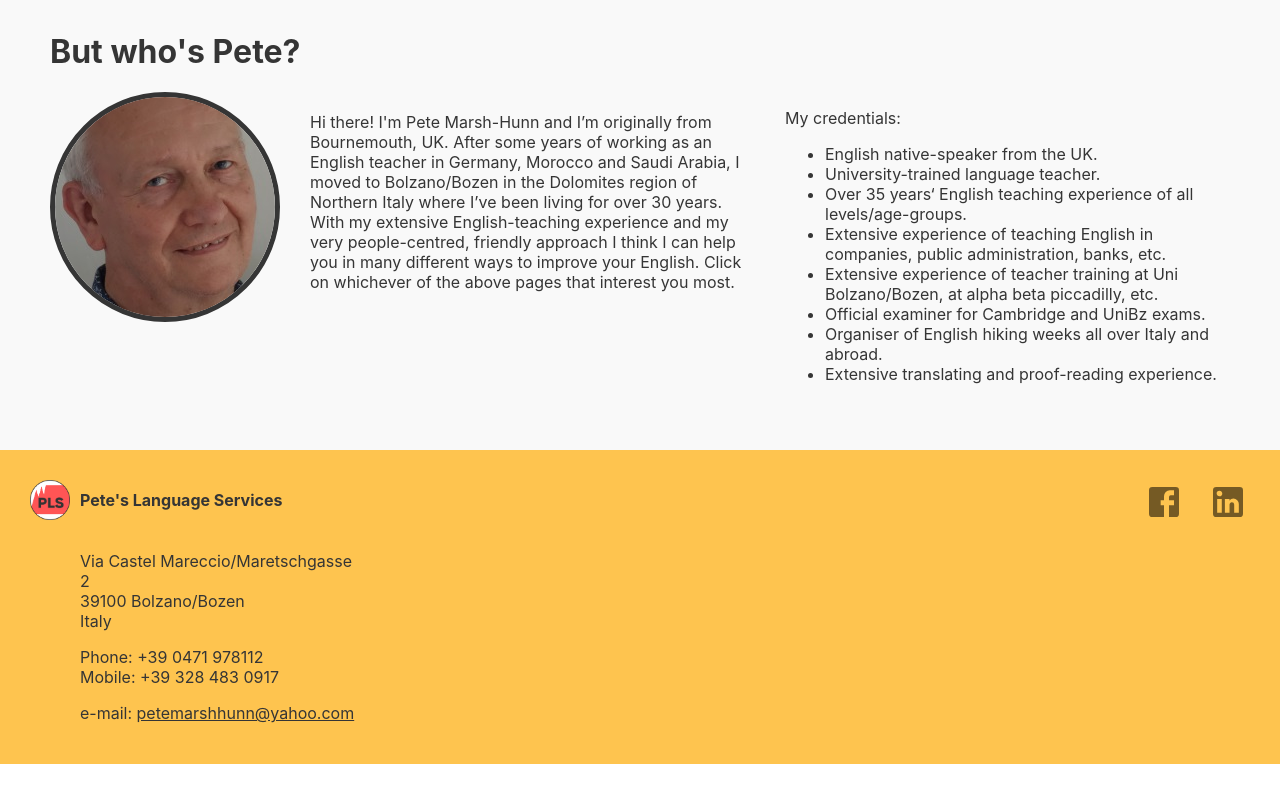
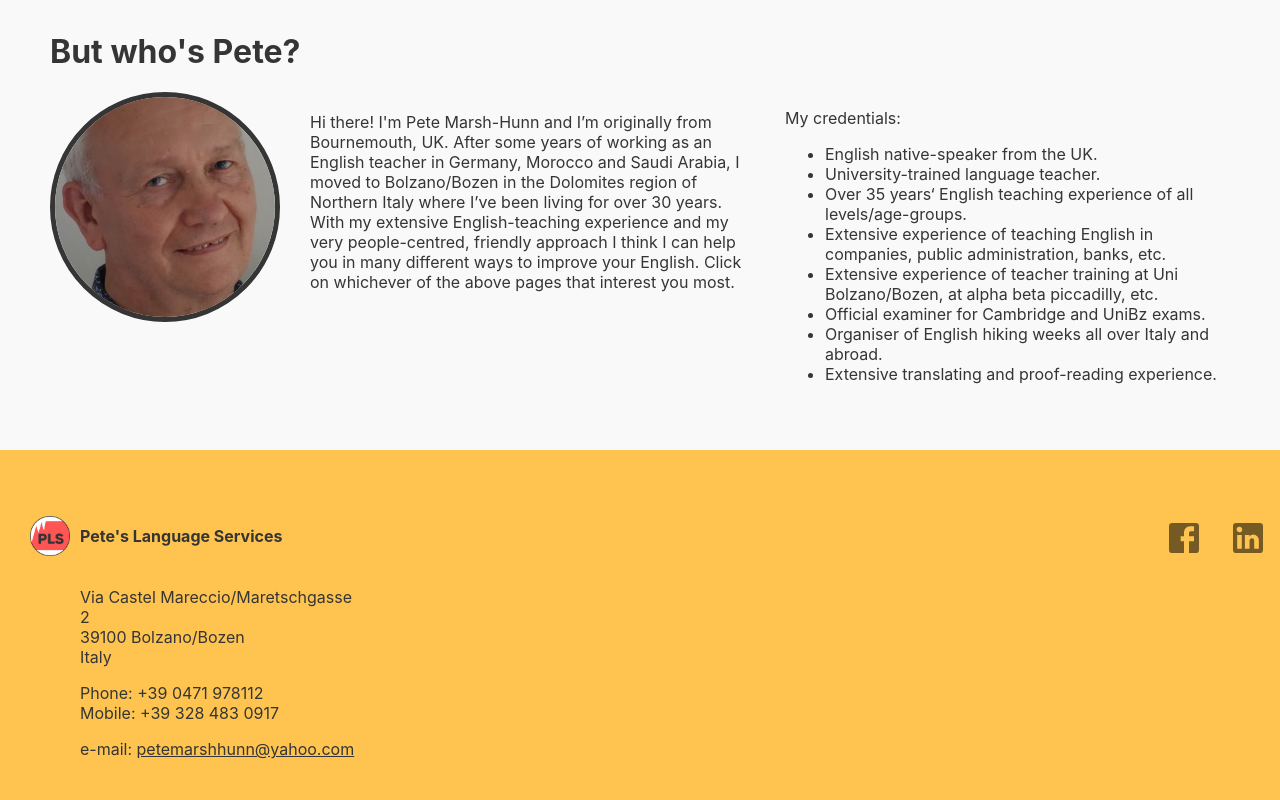
Before and after one commit to danji90/pls, a React (Create React App) app: page /#/home in a window 1280 px wide. Shown: the part 1168-1968 px from the top of the page. Before the commit the page ends 1932 px from the top, so only its background shows below. Built offline with nearby package versions, Linux system fonts and the light colour scheme.

Commit message:
managed to set fixed background image

```diff
--- a/src/components/Footer/Footer.js
+++ b/src/components/Footer/Footer.js
@@ -9,11 +9,16 @@ import logo from '../../utils/images/pls_navbar_logo.png';
 
 const useStyles = makeStyles({
   footer: {
+    position: 'absolute',
+    bottom: 0,
+    width: '100%',
     minHeight: 50,
     display: 'flex',
     justifyContent: 'space-between',
     flexWrap: 'wrap',
     padding: 10,
+    backgroundColor: '#fec44f',
+    zIndex: 999,
   },
   brand: {
     width: 340,
--- a/src/components/Individual/Individual.js
+++ b/src/components/Individual/Individual.js
@@ -5,6 +5,7 @@ import Service from '../Service/Service';
 
 import divider from '../../utils/images/pls_divider.png';
 import desk from '../../utils/images/desk3.jpg';
+import conversation_1 from '../../utils/images/study_group2.jpg';
 import { ReactComponent as PLSLogo } from '../../utils/images/pls_logo.svg';
 
 import serviceData from '../../utils/service_data.js';
@@ -12,6 +13,14 @@ import serviceData from '../../utils/service_data.js';
 const individualServices = serviceData.filter((service) => service.category === 'individual')
 
 const useStyles = makeStyles((theme) => ({
+  image: {
+    position: 'absolute',
+    width: '100%',
+    backgroundImage: `url(${conversation_1})`,
+    backgroundPosition: 'center',
+    backgroundSize: 'cover',
+    backgroundRepeat: 'no-repeat, repeat',
+  },
   landingTitle: {
     width: '100%',
     // backgroundImage: `url(${desk})`,
@@ -27,7 +36,6 @@ const useStyles = makeStyles((theme) => ({
   },
   servicesContainer: {
     width: '100%',
-    backgroundColor: "#f9f9f9",
   }
 }));
 
@@ -43,9 +51,7 @@ const Individual = () => {
       <PlsContainer flexDirection="column">
         <img className={classes.interImage} src={divider} alt="divider" ></img>
         <div className={classes.servicesContainer}>
-          {
-            individualServices.map((service) => <Service key={service.id} data={service}/>)
-          }
+          {individualServices.map((service) => <Service key={service.id} data={service}/>)}
         </div>
       </PlsContainer>
     </>
--- a/src/components/Main/Main.js
+++ b/src/components/Main/Main.js
@@ -5,6 +5,7 @@ import {
   Route,
   Redirect,
 } from "react-router-dom";
+import { makeStyles } from '@material-ui/core';
 
 import TabPanel from '../TabPanel/TabPanel';
 import Home from '../Home/Home';
@@ -16,13 +17,24 @@ import './Main.css';
 import NavBar from '../NavBar/NavBar.js';
 import Individual from '../Individual/Individual.js';
 import { tabValues } from '../../utils/appUtils';
+import conversation_1 from '../../utils/images/study_group2.jpg';
+
+const useStyles = makeStyles({
+  individualBackground: {
+    position: 'fixed',
+    width: '100%',
+    top: 0,
+    zIndex: 0,
+  },
+});
 
 const Main = () => {
+  const classes = useStyles();
   return (
     <>
       <Router basename="/">
       {/* Router */}
-      <div>
+      <div style={{ position: 'relative' }}>
         <NavBar />
         <Switch>
           <Route exact path="/">
@@ -31,14 +43,15 @@ const Main = () => {
           <Route exact path="/home">
             <TabPanel index={0} >
               <Home />
-              <Footer />
             </TabPanel>
+            <Footer />
           </Route>
           <Route path="/individual">
-            <TabPanel index={1}>
+            <img src={conversation_1} alt='individual' className={classes.individualBackground}></img>
+            <TabPanel index={1} propClasses={{}}>
               <Individual />
-              <Footer />
             </TabPanel>
+            <Footer />
           </Route>
           <Route path="/professional">
             <TabPanel index={2}>
--- a/src/components/NavBar/NavBar.js
+++ b/src/components/NavBar/NavBar.js
@@ -101,7 +101,7 @@ const useStyles = makeStyles((theme) => ({
     background: 'white',
     height: 0,
     overflow: 'hidden',
-    transition: 'height 500ms',
+    transition: 'height 300ms',
     borderBottom: '1px solid #35353520',
     zIndex: 1000,
   },
--- a/src/components/Service/Service.js
+++ b/src/components/Service/Service.js
@@ -6,6 +6,8 @@ import { makeStyles } from '@material-ui/core/styles';
 const useStyles = makeStyles((theme) => ({
   service: {
     padding: '40px 30px',
+    marginBottom: 100,
+    backgroundColor: "#f9f9f9",
   },
   serviceMain: {
     display: 'flex',
@@ -68,7 +70,6 @@ const Service = (props) => {
           </div>
           {data.images && <><div className={classes.serviceImages}><img src={data.images[0]} alt="service image"></img></div></>}
         </div>
-
       </div>
     );
   }
--- a/src/components/TabPanel/TabPanel.js
+++ b/src/components/TabPanel/TabPanel.js
@@ -12,14 +12,15 @@ const useStyles = makeStyles({
 });
 
 const TabPanel = (props) => {
-    const { children, index } = props;
+    const { children, index, propClasses } = props;
     const classes = useStyles(props);
     return (
       <div
         role="tabpanel"
         id={`tabpanel-${index}`}
         aria-labelledby={`tab-${index}`}
-        className={classes.tabPanel}
+        className={propClasses || classes.tabPanel}
+        style={{paddingBottom: 350}}
       >
         {
           <Box p={3}>
```
